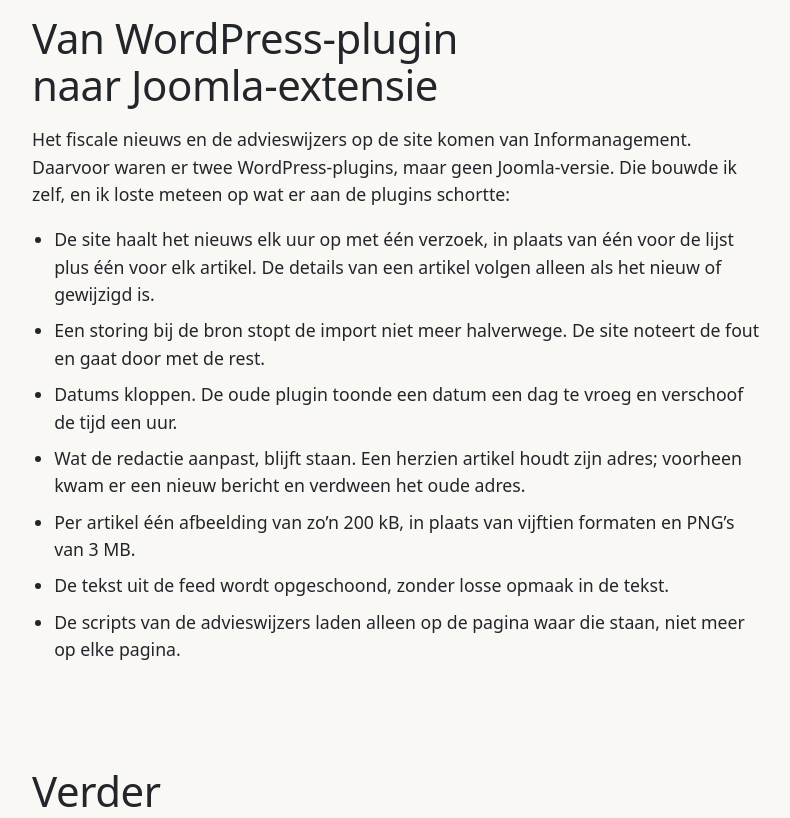
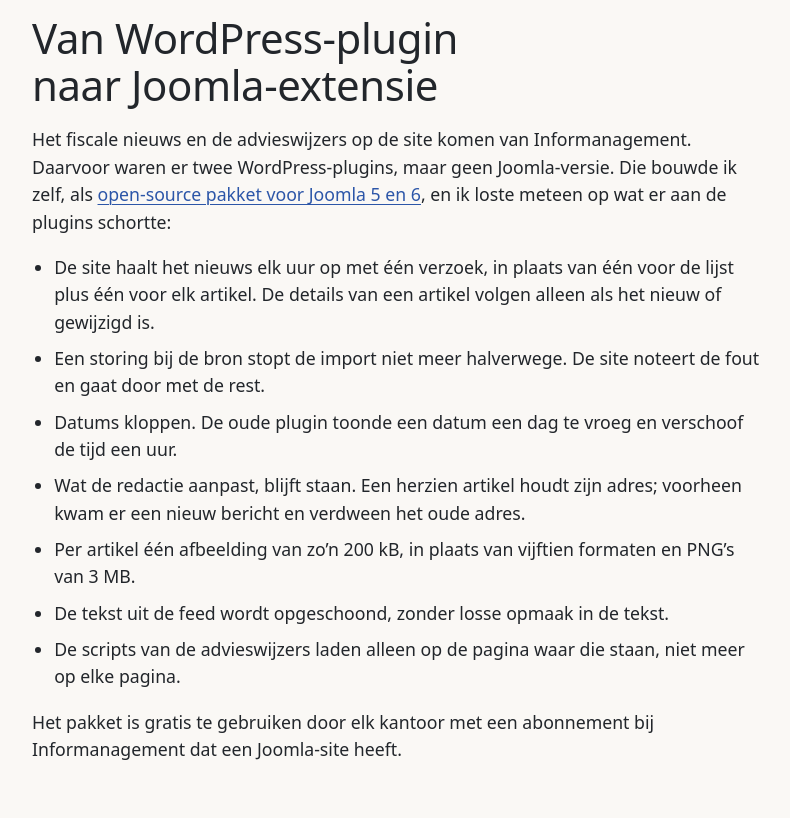
Before and after one commit to hans2103/HKweb, an Astro site: page /werk/jacc-nl in a window 1280 px wide. Shown: the part 2240-3058 px from the top of the page, without its empty margins (25-815 px from the left). Built offline with nearby package versions, Linux system fonts and the light colour scheme; Astro itself is replaced by a stand-in of ours.

Commit message:
:sparkles: Informanagement-pakket in de Jacc.nl-case en bij de eigen Joomla-extensies (#147)

```diff
--- a/src/content/werk/jacc-nl.md
+++ b/src/content/werk/jacc-nl.md
@@ -45,7 +45,7 @@ De nieuwe site draait op Joomla 6.2, zonder extensies van anderen. Wat er boveno
 
 ## Van WordPress-plugin naar Joomla-extensie
 
-Het fiscale nieuws en de advieswijzers op de site komen van Informanagement. Daarvoor waren er twee WordPress-plugins, maar geen Joomla-versie. Die bouwde ik zelf, en ik loste meteen op wat er aan de plugins schortte:
+Het fiscale nieuws en de advieswijzers op de site komen van Informanagement. Daarvoor waren er twee WordPress-plugins, maar geen Joomla-versie. Die bouwde ik zelf, als [open-source pakket voor Joomla 5 en 6](https://github.com/hans2103/pkg_informanagement), en ik loste meteen op wat er aan de plugins schortte:
 
 - De site haalt het nieuws elk uur op met één verzoek, in plaats van één voor de lijst plus één voor elk artikel. De details van een artikel volgen alleen als het nieuw of gewijzigd is.
 - Een storing bij de bron stopt de import niet meer halverwege. De site noteert de fout en gaat door met de rest.
@@ -54,6 +54,8 @@ Het fiscale nieuws en de advieswijzers op de site komen van Informanagement. Daa
 - Per artikel één afbeelding van zo’n 200 kB, in plaats van vijftien formaten en PNG’s van 3 MB.
 - De tekst uit de feed wordt opgeschoond, zonder losse opmaak in de tekst.
 - De scripts van de advieswijzers laden alleen op de pagina waar die staan, niet meer op elke pagina.
+
+Het pakket is gratis te gebruiken door elk kantoor met een abonnement bij Informanagement dat een Joomla-site heeft.
 
 ## Verder
 
--- a/src/data/site.ts
+++ b/src/data/site.ts
@@ -67,6 +67,12 @@ export const EXTENSIONS = [
         summary: 'elke pagina ook als Markdown voor AI-agents, zonder betaalde CDN-functie'
     },
     {
+        name: 'Informanagement',
+        repo: 'https://github.com/hans2103/pkg_informanagement',
+        summary:
+            'het fiscale nieuws en de InforWijzers van Informanagement in Joomla, voor accountantskantoren'
+    },
+    {
         name: 'Google Tag Manager',
         repo: 'https://github.com/hans2103/plg_system_googletagmanager',
         summary:
```
